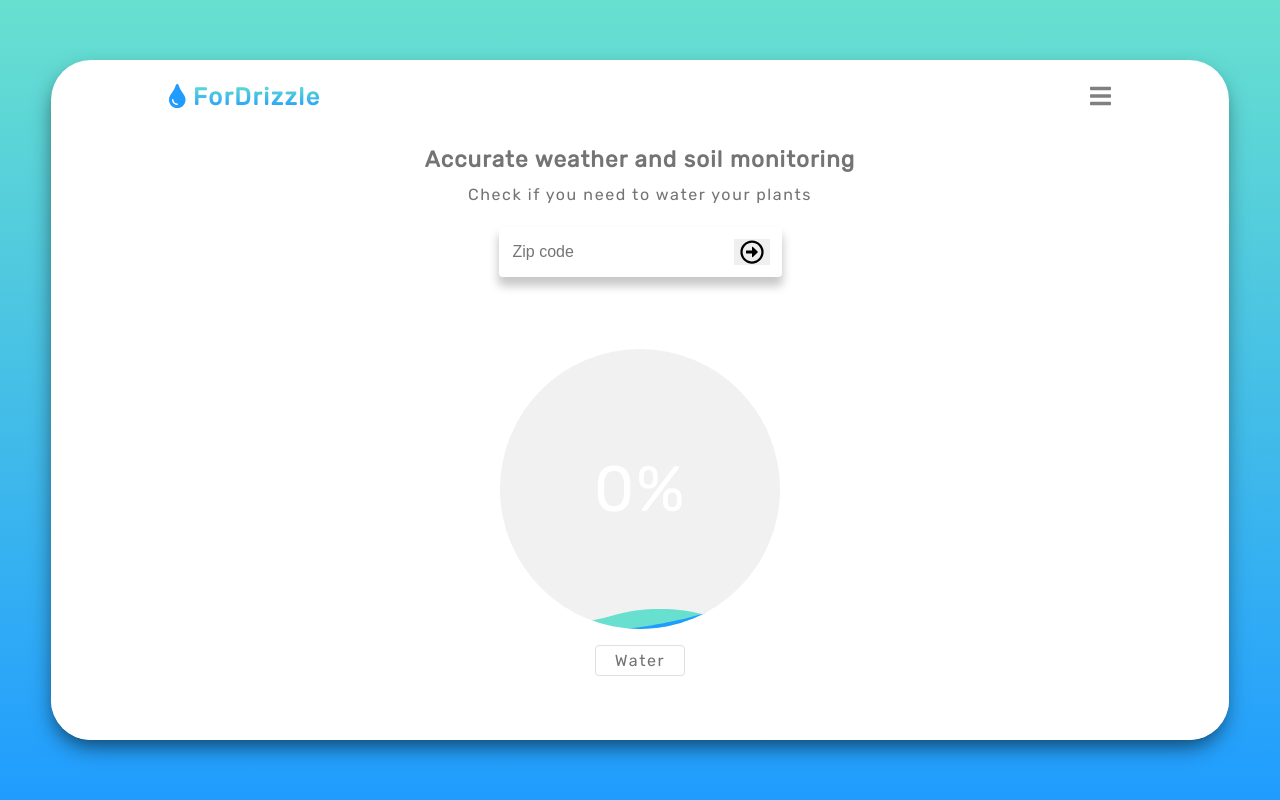
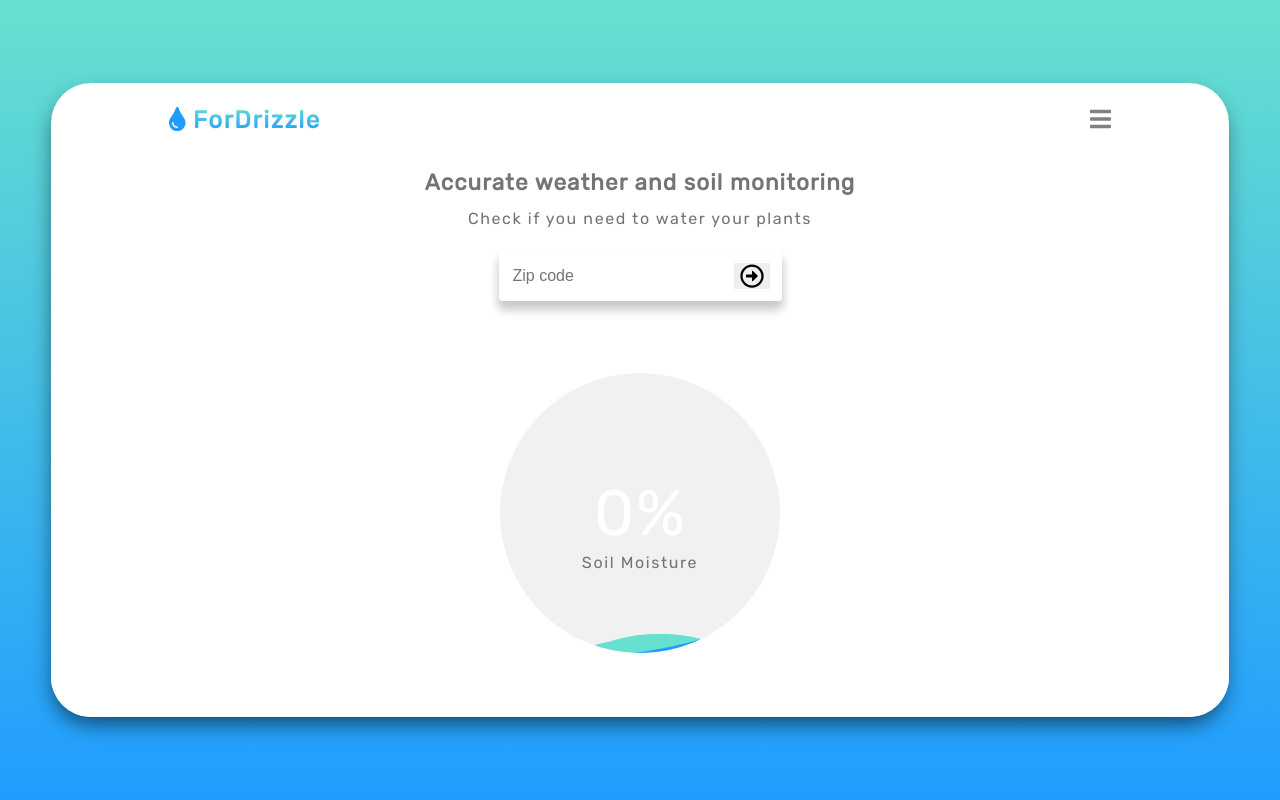
Before and after one commit to nataliesun/for-drizzle, a React (Create React App) app: page / in a window 1280 px wide. Built offline with nearby package versions, Linux system fonts and the light colour scheme; a web font is replaced by a local one.

Commit message:
fixed meter, added tooltip and caption

```diff
--- a/package.json
+++ b/package.json
@@ -12,7 +12,6 @@
     "node-sass": "^4.12.0",
     "react": "^16.8.6",
     "react-dom": "^16.8.6",
-    "react-flipcard": "^0.2.1",
     "react-router-dom": "^5.0.1",
     "react-scripts": "3.0.1"
   },
--- a/src/components/Forecast/Forecast.js
+++ b/src/components/Forecast/Forecast.js
@@ -6,18 +6,23 @@ import './Forecast.scss';
 class Forecast extends Component {
   static defaultProps = {
     moisture: 0,
-    forecast : {},
+    forecast: {},
     img: ''
   }
   render() {
     const { moisture, forecast, img } = this.props
     // let rain = forecast.probability ? 'yes' : 'no'
     let suggestion = moisture >= .30 || forecast.probability ? `Don't water` : `Water`;
+    let pClasses = suggestion === `Water` ? `water` : `dont`;
     return (
       <section className="Forecast">
         <div className="forecast-prediction">
+          <div className="tooltip">
+            <h2>Moisture content of soil</h2>
+            <p>Greater than 30% generally means there is enough moisture for plants to not water</p>
+          </div>
           <WaterMeter />
-          <p>{suggestion}</p>
+          {!!img && <p className={pClasses}>{suggestion}</p>}
         </div>
         {img && <img src={img} alt="map" />}
       </section>
--- a/src/components/Forecast/Forecast.scss
+++ b/src/components/Forecast/Forecast.scss
@@ -14,6 +14,30 @@ $waterBColor:#68e0cf;
   background: white;
   // max-height: 70vh;
   border-radius: 40px;
+  .forecast-prediction {
+    position: relative;
+    &:hover .tooltip {
+      display: block;
+    }
+  }
+  .tooltip {
+    background: white;
+    border-radius: 20px;
+    position: absolute;
+    z-index: 5;
+    height: auto;
+    width: 20em;
+    top: -3em;
+    right: -9em;
+    display: none;
+    h2 {
+      font-size: 1.2em;
+      margin-bottom: 0;
+    }
+    p {
+      border: none;
+    }
+  }
   p {
     border: 1px solid rgb(223, 223, 223);
     border-radius: 4px;
@@ -21,7 +45,12 @@ $waterBColor:#68e0cf;
     display: inline-block;
     margin-bottom: 2vh;
   }
-
+  .dont {
+    border: 1px solid green;
+  }
+  .water {
+    border: 1px solid red;
+  }
   img {
     border-radius: 10px;
   }
@@ -46,6 +75,10 @@ $waterBColor:#68e0cf;
   height: 280px;
   position: relative;
   margin-bottom: 2vh;
+  #moisture-caption {
+   margin-top: 11em;
+   border: none;
+  }
 }
 .box{
   height: 280px;
--- a/src/components/WaterMeter/WaterMeter.js
+++ b/src/components/WaterMeter/WaterMeter.js
@@ -17,6 +17,7 @@ class WaterMeter extends Component {
             <div className="percentNum" id="count">0</div>
             <div className="percentB">%</div>
           </div>
+          <p id="moisture-caption">Soil Moisture</p>
           <div id="water" className="water">
             <svg viewBox="0 0 560 20" className="water_wave water_wave_back">
               <use href="#wave"></use>
--- a/src/index.js
+++ b/src/index.js
@@ -24,9 +24,7 @@ library.add(
 
 ReactDOM.render(
   <BrowserRouter basename="/for-drizzle/">
-
     <App />
-
   </BrowserRouter>
   , document.getElementById('root'));
 
--- a/src/routes/LandingPage/LandingPage.js
+++ b/src/routes/LandingPage/LandingPage.js
@@ -19,11 +19,12 @@ class LandingPage extends Component {
   handleSubmit = (ev) => {
     ev.preventDefault()
     const zip = ev.target.zipcode.value
-    this.setState({loading: true})
+    this.setState({ loading: true })
     AddressApiService.getPolygon(zip)
       .then(res => {
-        this.setState({...res, loading: false})
+        this.setState({ ...res, loading: false })
         let cnt = document.getElementById("count");
+        cnt.innerText = 0;
         let water = document.getElementById("water");
         let percent = cnt.innerText;
         let interval;
@@ -51,13 +52,13 @@ class LandingPage extends Component {
         <p>Check if you need to water your plants</p>
         <section className="form-section">
           <form onSubmit={(ev) => this.handleSubmit(ev)}>
-              <input type="zipcode" placeholder="Zip code" id="zipcode" required/>
+            <input type="zipcode" placeholder="Zip code" id="zipcode" required />
             <button type="submit">
               {submitIcon}
             </button>
           </form>
         </section>
-          <Forecast moisture={moisture} forecast={forecast} img={img}/>
+        <Forecast moisture={moisture} forecast={forecast} img={img} />
 
       </div>
     );
```
Also changed, not shown: 1 other file (tests, documents, lock files or other folders). Lines whose indentation alone changed are shown as unchanged.
